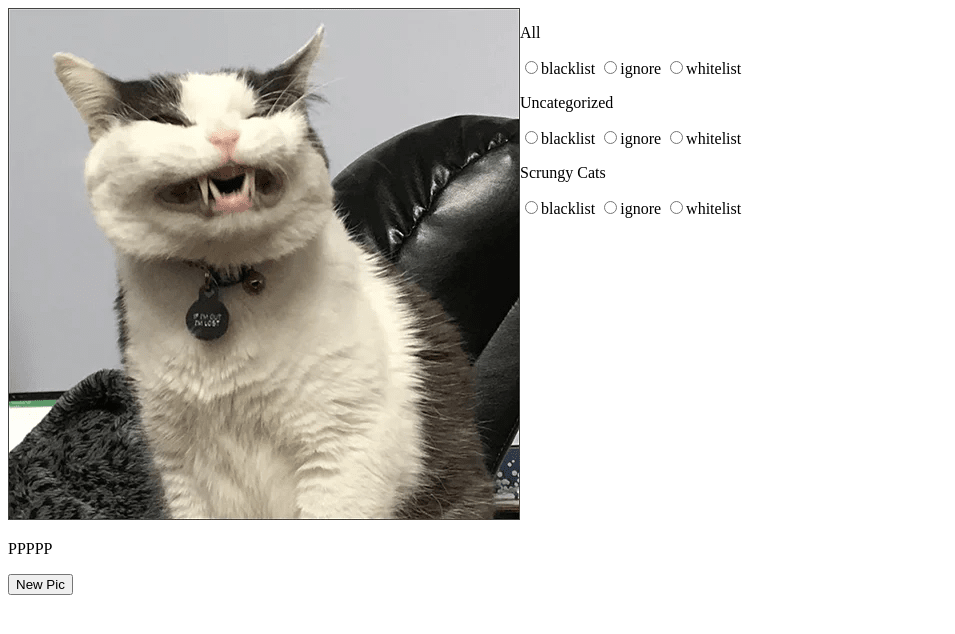
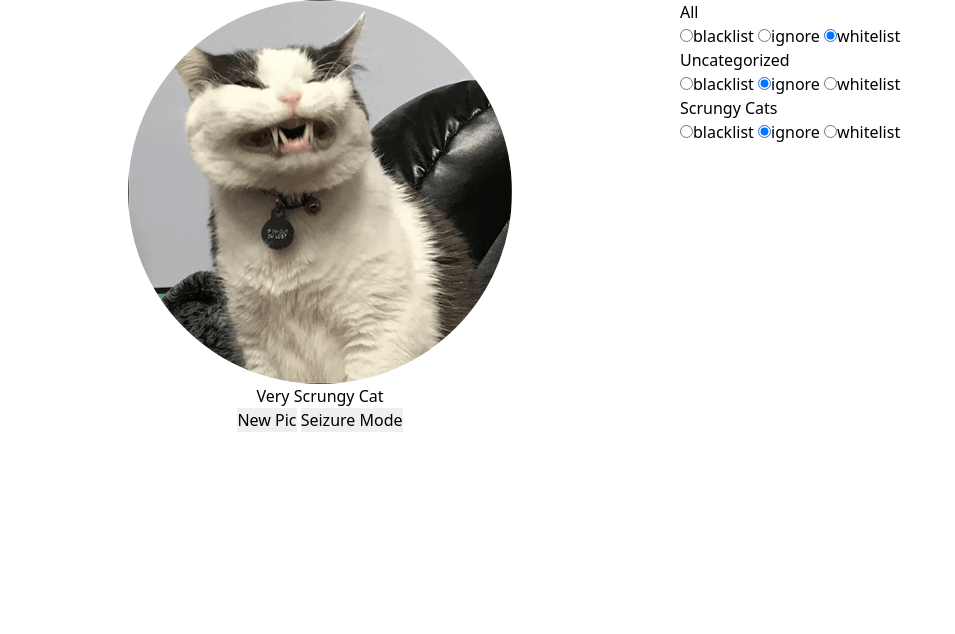
Before and after one commit to DorkMage/CatPicSite, a Django app: page /CatPic/ in a window 1280 px wide. Shown: the top 634 px of the page, without its empty margins (0-955 px from the left). Run offline with Django 3.2, Linux system fonts and the light colour scheme; data comes from the database, SQL or seed files in the repository.

Commit message:
update 1

```diff
--- a/CatPicSite/CatPic/templates/CatPic/index.html
+++ b/CatPicSite/CatPic/templates/CatPic/index.html
@@ -3,71 +3,134 @@
 <head>
     <meta charset="UTF-8">
     <title>CatPic</title>
+    <link href="https://unpkg.com/tailwindcss@^2/dist/tailwind.min.css" rel="stylesheet">
     <script>
-    var img;
     const allCats = {{ clowder }}
     const filters = {{ filters }}
     let some_cats = allCats
-    let whitelist = []
+    let regrets = false
+    let whitelist = ["cat"]
     let blacklist = []
     let catNum = 0
     function new_catpic(){
-        document.getElementById("p").innerHTML = "pPpPp";
         img = document.getElementById("catpic");
-        if (Object.keys(allCats).length > catNum + 1) {
-        catNum++} else {
-         catNum = 0
-         }
-         pic_url = allCats[catNum][0];
-        img.src = pic_url;
+        caption = document.getElementById("kitty")
+        caption.innerHTML = "Code messed up somewhere LMAO";
+        if (Object.keys(some_cats).length > catNum + 1) {
+        catNum++
+        } else {
+        catNum = 0
+        }
+        if (Object.keys(some_cats).length === 0){
+            img.src = ""
+            img.alt = ""
+            caption.innerHTML = "No kitties :("
+        }
+        else
+        {
+            pic = some_cats[Object.keys(some_cats)[catNum]]
+            img.src = pic[0];
+            img.alt = pic[2]
+            caption.innerHTML = pic[2]
+        }
     };
     function filter_pics(){
-        for (pic in allCats){
-
-        }
-    }
-        def neutralize(cat){
-        for (fil in self.blacklist){
-            if (fil == cat){
-                blacklist.remove(fil)
+        let sorting = JSON.parse(JSON.stringify(allCats))
+        some_cats = {}
+        num = 0
+        let regrets = false
+        for (fil in whitelist){
+            for (pic in sorting){
+                for (cat in sorting[pic][1]){
+                    if (whitelist[fil] === sorting[pic][1][cat]){
+                        some_cats[num] = sorting[pic]
+                        num++
+                        delete sorting[pic]
+                        break
+                    }
                 }
             }
-        for (fil in self.whitelist){
-            if (fil == cat){
-                whitelist.remove(fil)
+        }
+        for (fil in blacklist){
+            for(pic in some_cats){
+                for (cat in some_cats[pic][1]){
+                    if (blacklist[fil] === some_cats[pic][1][cat]){
+                        delete some_cats[pic]
+                        break
+                    }
+                }
             }
         }
     }
-    def add_to_whitelist(cat){
+    function neutralize(cat){
+        for (fil in blacklist){
+            if (blacklist[fil] === cat){
+                delete blacklist[fil]
+                break
+            }
+        }
+        for (fil in whitelist){
+            if (whitelist[fil] === cat){
+                delete whitelist[fil]
+                break
+            }
+        }
+    }
+    function add_to_neutral(cat){
         neutralize(cat)
-        whitelist.append(cat)
+        filter_pics()
     }
-    def add_to_blacklist(cat){
+    function add_to_whitelist(cat){
         neutralize(cat)
-        blacklist.append(cat)
+        whitelist.push(cat)
+        filter_pics()
+    }
+    function add_to_blacklist(cat){
+        neutralize(cat)
+        blacklist.push(cat)
+        filter_pics()
+    }
+    function cyberpunk_2077(){
+        const bad_button = document.getElementById("regrets")
+        img = document.getElementById("catpic");
+        if (regrets){
+            regrets = false
+            img.onload = ""
+            bad_button.value = "Seizure Mode"
+        }
+        else{
+            regrets = true
+            img.onload = function(e){
+                new_catpic()
+                }
+            new_catpic()
+            bad_button.value = "I WANT TO GET OFF MR.BONES'S WILD RIDE"
+        }
     }
     </script>
 </head>
 <body>
-    <div style="float:left">
-    <img src="{{ catpic.pic_url.url }}" width="512" id="catpic">
-        <p id="p">p</p>
+    <div class="flex container mx-auto">
+    <div class="text-center w-1/2">
+    <img src="{{ catpic.pic_url.url }}" onLoad="" width="512" id="catpic" class="rounded-full  w-96 h-96 mx-auto">
+        <p id="kitty">{{ catpic.pic_name}}</p>
     <input type="button" onClick="new_catpic()" value="New Pic" id="new_pic">
-
+    <input type="button" onClick="cyberpunk_2077()" value="Seizure Mode" id="regrets">
     </div>
-    <div style="float:left">
-    {% for filter in filters %}
+    <div class="pl-10 w-1/2">
+    {% for filter in filters_qs %}
         <p>{{ filter.fil_text }}</p>
-        <form>
-            <input type="radio"><label>blacklist</label>
-            <input type="radio"><label>ignore</label>
-            <input type="radio"><label>whitelist</label>
+        <form id="{{ filter.fil_cat }}">
+            <input type="radio" onClick="add_to_blacklist('{{ filter.fil_cat }}')" id="blacklist" name="{{ filter.fil_cat }}"><label>blacklist</label>
+            <input type="radio" onClick="add_to_neutral('{{ filter.fil_cat }}')" id="neutral" name="{{ filter.fil_cat }}" checked><label>ignore</label>
+            <input type="radio" onClick="add_to_whitelist('{{ filter.fil_cat }}')" id="whitelist" name="{{ filter.fil_cat }}"><label>whitelist</label>
         </form>
     {% endfor %}
     </div>
-<script>
-    document.getElementById("p").innerHTML = "PPPPP";
-    img = document.getElementById("catpic");
+    </div>
+    <script>
+    document.forms["cat"]["neutral"].checked=false
+    document.forms["cat"]["whitelist"].checked=true
     </script>
 </body>
 
--- a/CatPicSite/CatPic/views.py
+++ b/CatPicSite/CatPic/views.py
@@ -8,35 +8,20 @@ from random import randint
 import json
 
 
-class Clowder:
-    whitelist = []
-    blacklist = []
-
-    def neutralize(self, cat):
-        for i in self.blacklist:
-            if i == cat:
-                self.blacklist.remove(i)
-        for i in self.whitelist:
-            if i == cat:
-                self.whitelist.remove(i)
-
-    def add_to_whitelist(self, cat):
-        self.neutralize(cat)
-        self.whitelist.append(cat)
-
-    def add_to_blacklist(self, cat):
-        self.neutralize(cat)
-        self.blacklist.append(cat)
-
-
 def index(request):
     clowder = dict()
     catpics = Pic.objects.all()
     for i, pic in enumerate(catpics):
         url = pic.pic_url.url
         cats = pic.pic_cats
-        clowder[i] = ([url, [cats]])
-    filters = Filter.objects.all()
+        text = pic.pic_name
+        clowder[i] = ([url, cats, text])
+    filters_qs = Filter.objects.all()
+    filters = dict()
+    for i, fil in enumerate(filters_qs):
+        fil_text = fil.fil_text
+        fil_cat = fil.fil_cat
+        filters[i] = ([fil_text, fil_cat])
     template = loader.get_template('catpic/index.html')
     try:
         catpic = catpics[randint(0, len(catpics) - 1)]
@@ -44,7 +29,8 @@ def index(request):
         catpic = None
     #catpic = None
     context = {
-        'filters': filters,
+        'filters_qs': filters_qs,
+        'filters': mark_safe(json.dumps(filters)),
         'catpic': catpic,
         'clowder': mark_safe(json.dumps(clowder))
     }
```
